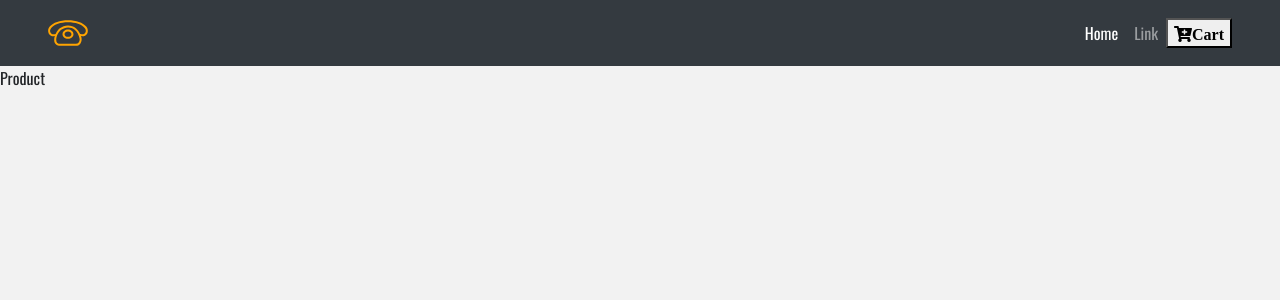
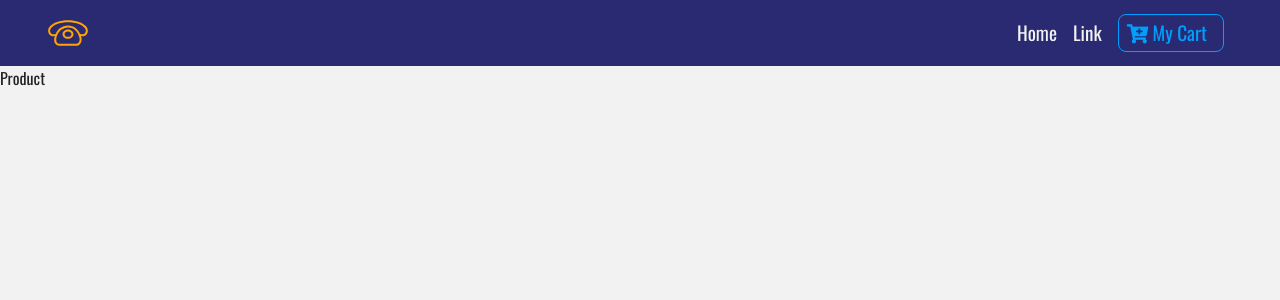
Before and after one commit to illarionoff/react-shopping, a React (Create React App) app: page / in a window 1280 px wide. Shown: the top 300 px of the page. Built offline with nearby package versions, Linux system fonts and the light colour scheme.

Commit message:
navbar styled components added

```diff
--- a/package.json
+++ b/package.json
@@ -7,7 +7,8 @@
     "react": "^16.7.0",
     "react-dom": "^16.7.0",
     "react-router-dom": "^4.3.1",
-    "react-scripts": "2.1.2"
+    "react-scripts": "2.1.2",
+    "styled-components": "^4.1.3"
   },
   "scripts": {
     "start": "react-scripts start",
--- a/src/App.js
+++ b/src/App.js
@@ -1,5 +1,6 @@
 import React, { Component } from "react";
-import { Link, Switch, Route } from "react-router-dom";
+import { Switch, Route } from "react-router-dom";
+
 // CSS import
 import "./App.css";
 import "bootstrap/dist/css/bootstrap.min.css";
--- a/src/components/Navbar.js
+++ b/src/components/Navbar.js
@@ -1,11 +1,14 @@
 import React, { Component } from "react";
 import { Link } from "react-router-dom";
 import logo from "../logo.svg";
+// Styled components
+import styled from "styled-components";
+import { ButtonContainer } from "./styles/button";
 
 class Navbar extends Component {
   render() {
     return (
-      <nav className="navbar navbar-expand-sm navbar-dark bg-dark px-sm-5">
+      <NavWrapper className="navbar navbar-expand-sm navbar-dark px-sm-5">
         <Link to="/">
           <img src={logo} alt="" className="navbar-brand" />
         </Link>
@@ -25,24 +28,36 @@
           <ul className="navbar-nav ml-auto">
             <li className="nav-item active">
               <Link className="nav-link" to="/">
-                Home <span className="sr-only">(current)</span>
+                home
               </Link>
             </li>
             <li className="nav-item">
               <Link className="nav-link" to="/">
-                Link
+                link
               </Link>
             </li>
           </ul>
         </div>
-        <Link to="/cart">
-          <button>
-            <i className="fas fa-cart-plus">Cart</i>
-          </button>
+        <Link to="/cart" className="ml-auto">
+          <ButtonContainer>
+            <span className="mr-2">
+              <i className="fas fa-cart-plus" />
+              {"  "}my cart
+            </span>
+          </ButtonContainer>
         </Link>
-      </nav>
+      </NavWrapper>
     );
   }
 }
 
+const NavWrapper = styled.nav`
+  background: var(--mainBlue);
+  .nav-link {
+    color: var(--mainWhite) !important;
+    font-size: 1.2rem;
+    text-transform: capitalize;
+  }
+`;
+
 export default Navbar;
--- /dev/null
+++ b/src/components/styles/button.js
@@ -0,0 +1,21 @@
+import styled from "styled-components";
+
+export const ButtonContainer = styled.button`
+  text-transform: capitalize;
+  font-size: 1.2rem;
+  background: transparent;
+  border: 1px solid var(--lightBlue);
+  color: var(--lightBlue);
+  border-radius: 0.5rem;
+  padding: 0.2rem 0.5rem;
+  cursor: pointer;
+  margin: 0.2rem 0.5rem;
+  transition: all 0.5s ease-in;
+  &:hover {
+    background: var(--lightBlue);
+    color: var(--mainBlue);
+  }
+  &:focus {
+    outline: none;
+  }
+`;
```
Also changed, not shown: 1 other file (tests, documents, lock files or other folders).
